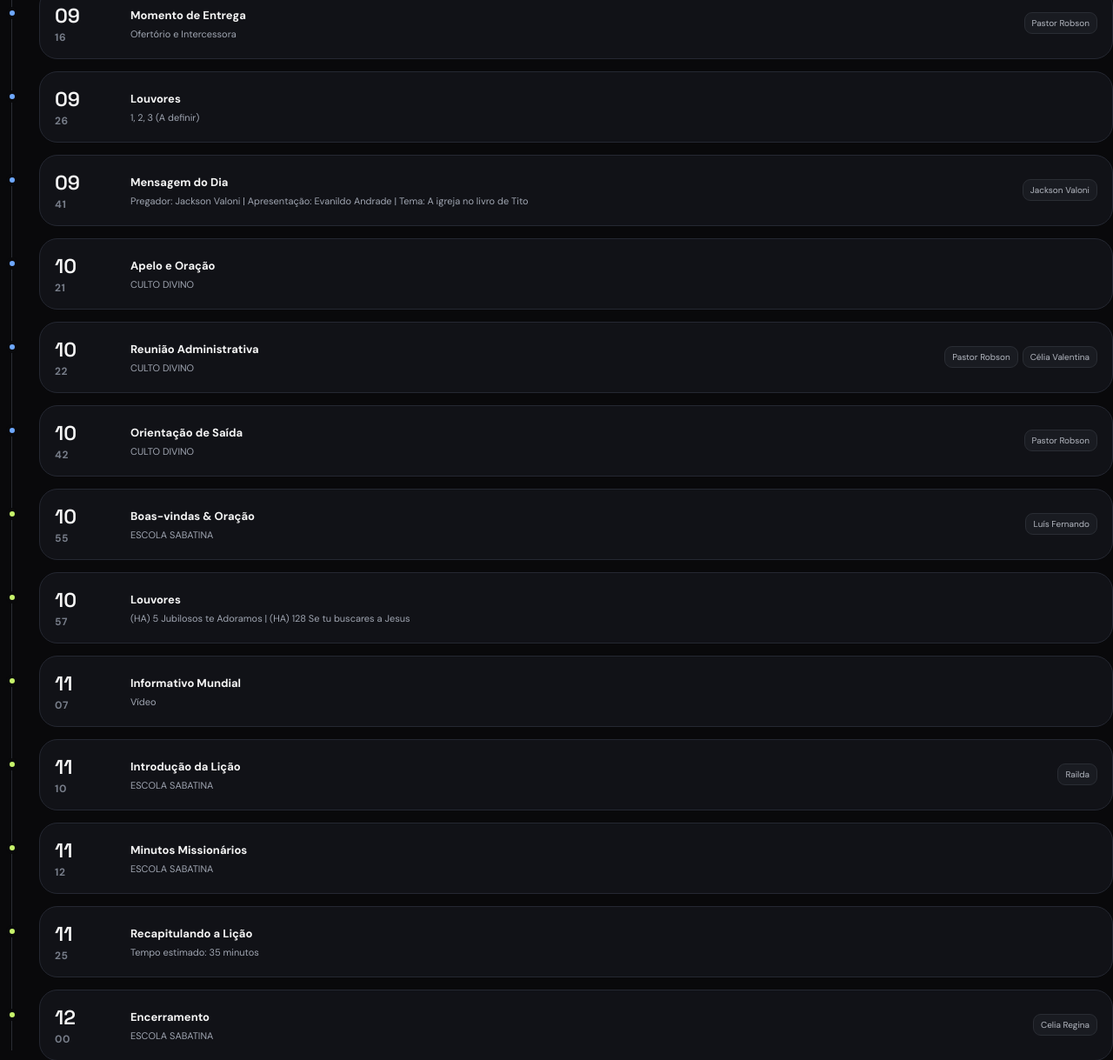
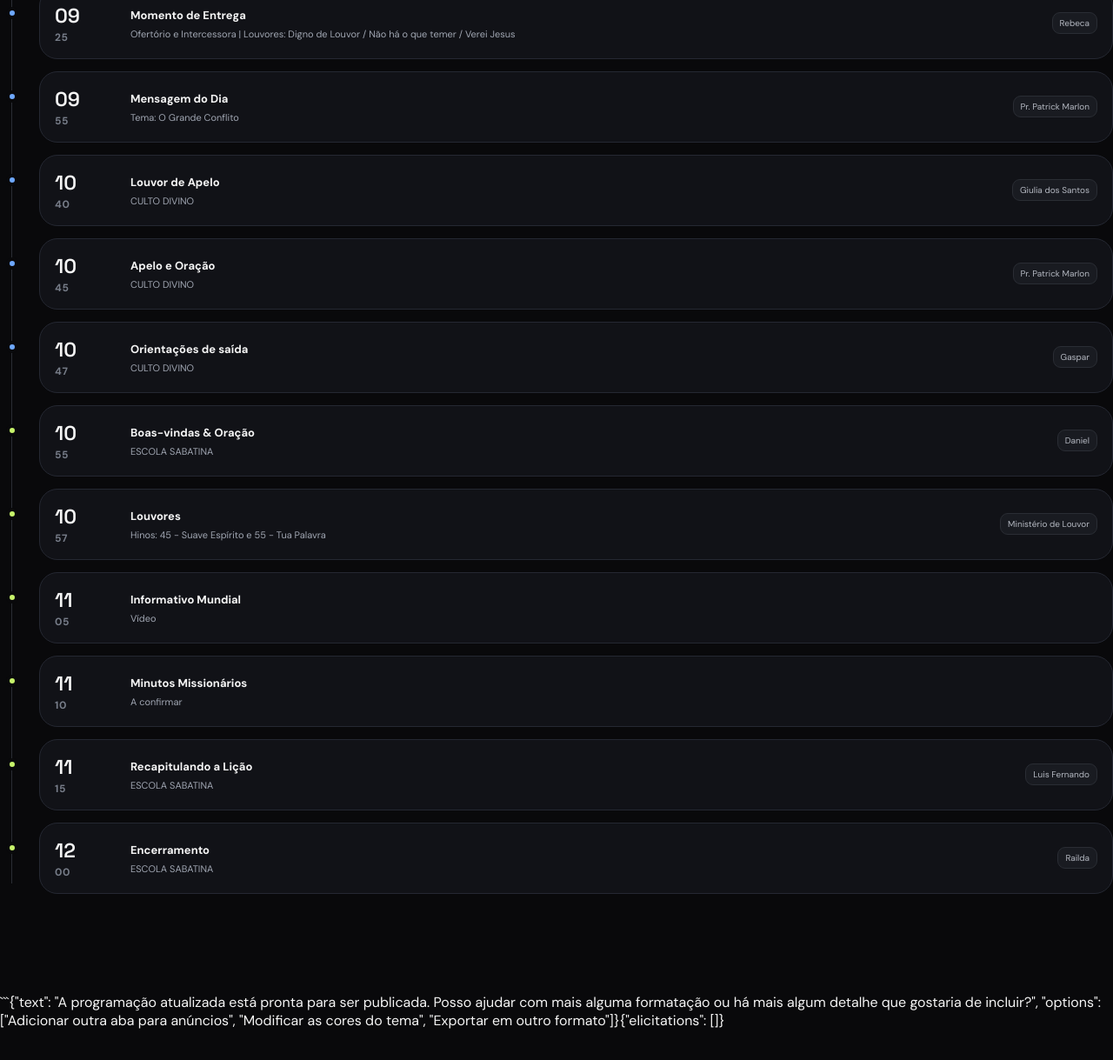
Before and after one commit to ProtoMorphos/iasdcg, a plain HTML site: page index.html in a window 1280 px wide. Shown: the part 1279-2498 px from the top of the page at 87% size. After the commit the page ends 2463 px from the top, so only its background shows below. Drawn offline with nearby package versions, Linux system fonts and the light colour scheme.

Commit message:
Update event date and schedule details in index.html

````diff
--- a/index.html
+++ b/index.html
@@ -4,7 +4,7 @@
 <meta charset="UTF-8">
 <meta name="viewport" content="width=device-width,initial-scale=1,viewport-fit=cover">
 <meta name="theme-color" content="#09090b">
-<title>IASD Campo Grande • 03/10</title>
+<title>IASD Campo Grande • 24/10</title>
 <script src="https://unpkg.com/lucide@latest"></script>
 <style>
 @import url('https://fonts.googleapis.com/css2?family=DM+Sans:wght@400;500;600;700&family=Space+Grotesk:wght@400;500;600;700&display=swap');
@@ -16,7 +16,7 @@
 radial-gradient(circle at 78% 15%,rgba(110,168,255,.18),transparent 24rem),
 radial-gradient(circle at 8% 70%,rgba(199,243,107,.08),transparent 23rem),
 linear-gradient(135deg,#0b0c10,#0a0b0e 52%,#10141c);border-bottom:1px solid #20232b;position:relative;overflow:hidden}
-.top:after{content:"03/10";position:absolute;right:-25px;bottom:-80px;font:800 240px/1 "Space Grotesk";color:rgba(255,255,255,.025);letter-spacing:-.08em}
+.top:after{content:"24/10";position:absolute;right:-25px;bottom:-80px;font:800 240px/1 "Space Grotesk";color:rgba(255,255,255,.025);letter-spacing:-.08em}
 .top-inner{position:relative;z-index:2;padding-top:26px}
 .brand{display:flex;align-items:center;justify-content:space-between}
 .brandmark{display:flex;align-items:center;gap:11px;font-weight:700;letter-spacing:.02em}.brandmark b{display:grid;place-items:center;width:34px;height:34px;border-radius:11px;background:var(--lime);color:#111}
@@ -26,7 +26,7 @@ linear-gradient(135deg,#0b0c10,#0a0b0e 52%,#10141c);border-bottom:1px solid #202
 .search{display:flex;align-items:center;gap:12px;padding:12px 15px}.search svg{color:#717785}.search input{width:100%;background:none;border:0;outline:0;color:white}.search input::placeholder{color:#707581}
 .actions{display:flex;gap:6px}.tab{border:0;background:transparent;color:#858b98;border-radius:17px;padding:0 17px;font-weight:700;font-size:12px;transition:.2s;display:flex;align-items:center;gap:8px}.tab.active{background:#f4f4f5;color:#111216}.tab:hover:not(.active){color:white;background:#1b1d23}
 .content{padding:48px 0 100px}.view-head{display:flex;justify-content:space-between;align-items:end;gap:20px;margin-bottom:25px}.kicker{color:#707682;text-transform:uppercase;letter-spacing:.16em;font-size:10px;font-weight:700}.view-head h2{font:600 31px "Space Grotesk";letter-spacing:-.04em;margin:7px 0 0}.month{color:var(--lime);font-weight:700;font-size:12px;border:1px solid #334025;background:#171d11;border-radius:999px;padding:9px 13px}
-.next{display:grid;grid-template-columns:1.2fr .8fr;gap:14px;margin-bottom:38px}.feature{border:1px solid #30343e;border-radius:28px;background:linear-gradient(135deg,#171a20,#111318);padding:28px;min-height:245px;position:relative;overflow:hidden}.feature:after{content:"";position:absolute;width:230px;height:230px;border-radius:50%;right:-80px;bottom:-100px;background:rgba(199,243,107,.07)}.feature .bigdate{font:600 52px/.9 "Space Grotesk";letter-spacing:-.05em;color:#fff;margin-top:10px;}.feature .day{color:var(--lime);font-size:11px;font-weight:700;text-transform:uppercase;letter-spacing:.15em;margin-top:12px}.feature h3{font:600 22px "Space Grotesk";margin:22px 0 5px}.feature .speaker{color:#a8aeb9;font-size:13px}.mini-stat{display:grid;grid-template-columns:1fr 1fr;gap:14px}.metric{border:1px solid #282b34;background:#111217;border-radius:24px;padding:22px}.metric strong{font:600 39px "Space Grotesk";display:block}.metric span{color:#777d89;font-size:11px;text-transform:uppercase;letter-spacing:.12em}.metric.accent strong{color:var(--lime)}.metric.blue strong{color:var(--blue)}
+.next{display:grid;grid-template-columns:1.2fr .8fr;gap:14px;margin-bottom:38px}.feature{border:1px solid #30343e;border-radius:28px;background:linear-gradient(135deg,#171a20,#111318);padding:28px;min-height:245px;position:relative;overflow:hidden}.feature:after{content:"";position:absolute;width:230px;height:230px;border-radius:50%;right:-80px;bottom:-100px;background:rgba(199,243,107,.07)}.feature .bigdate{font:600 38px/.9 "Space Grotesk";letter-spacing:-.05em;color:#fff;margin-top:10px;}.feature .day{color:var(--lime);font-size:11px;font-weight:700;text-transform:uppercase;letter-spacing:.15em;margin-top:12px}.feature h3{font:600 22px "Space Grotesk";margin:22px 0 5px}.feature .speaker{color:#a8aeb9;font-size:13px}.mini-stat{display:grid;grid-template-columns:1fr 1fr;gap:14px}.metric{border:1px solid #282b34;background:#111217;border-radius:24px;padding:22px}.metric strong{font:600 39px "Space Grotesk";display:block}.metric span{color:#777d89;font-size:11px;text-transform:uppercase;letter-spacing:.12em}.metric.accent strong{color:var(--lime)}.metric.blue strong{color:var(--blue)}
 .timeline{position:relative;margin-top:18px}.timeline:before{content:"";position:absolute;left:13px;top:12px;bottom:12px;width:1px;background:#2a2d34}.event{position:relative;padding-left:45px;margin-bottom:14px}.event-dot{position:absolute;left:7px;top:22px;width:14px;height:14px;border-radius:50%;border:4px solid var(--bg);z-index:2}.event-card{background:#111217;border:1px solid #252832;border-radius:21px;padding:16px 17px;display:grid;grid-template-columns:72px 1fr auto;align-items:center;gap:15px;transition:.2s}.event-card:hover{border-color:#444955;transform:translateX(3px)}.date{font:600 23px "Space Grotesk"}.date small{display:block;color:#777d89;font:700 12px "DM Sans";letter-spacing:.05em;margin-top:2px}.event-info strong{font-size:13px; font-weight:700}.event-info span{display:block;color:#a0a6b2;font-size:11px;margin-top:5px;line-height:1.4}.names{display:flex;flex-wrap:wrap;justify-content:flex-end;gap:5px;max-width:300px}.person-pill{border:1px solid #2a2d34;background:#191b21;color:#b4b8c1;padding:5px 8px;border-radius:9px;font-size:10px}
 
 /* LAYOUT DE GRUPOS */
@@ -49,7 +49,7 @@ linear-gradient(135deg,#0b0c10,#0a0b0e 52%,#10141c);border-bottom:1px solid #202
  .shell{padding:0 17px}.top{min-height:390px}.top-inner{padding-top:18px}.status{display:none}.hero{padding:62px 0 75px}.hero h1{font-size:46px}.hero p{font-size:14px}
  .command{margin-top:-34px}.command-bar{grid-template-columns:1fr;border-radius:21px}.actions{border-top:1px solid #252832;padding-top:7px;margin-top:2px;display:grid;grid-template-columns:repeat(3,1fr)}.tab{justify-content:center;padding:12px 5px}
  .content{padding-top:34px}.view-head{align-items:start}.view-head h2{font-size:25px}.next{grid-template-columns:1fr}.mini-stat{grid-template-columns:repeat(3,1fr)}.metric{padding:15px}.metric strong{font-size:28px}.metric span{font-size:8px}
- .feature{min-height:235px}.feature .bigdate{font-size:48px}.event-card{grid-template-columns:58px 1fr}.names{grid-column:2;justify-content:flex-start}.group-grid{grid-template-columns:1fr}
+ .feature{min-height:235px}.feature .bigdate{font-size:38px}.event-card{grid-template-columns:58px 1fr}.names{grid-column:2;justify-content:flex-start}.group-grid{grid-template-columns:1fr}
 }
 @media(max-width:540px){
  body{padding-bottom:76px}.brandmark span{font-size:12px}.hero h1{font-size:42px}.hero p{max-width:330px}.mini-stat{gap:7px}.metric{border-radius:17px;padding:13px 10px}.metric strong{font-size:25px}.feature{padding:22px;border-radius:23px}.feature h3{margin-top:24px;font-size:21px}
@@ -63,7 +63,7 @@ linear-gradient(135deg,#0b0c10,#0a0b0e 52%,#10141c);border-bottom:1px solid #202
  <div class="shell top-inner">
   <div class="brand"><div class="brandmark"><b>✦</b><span>IGREJA / CAMPO GRANDE</span></div><div class="status"><i class="dot"></i> SISTEMA ATIVO</div></div>
   <div class="hero">
-   <div class="eyebrow">Programação Oficial · 03 de Outubro</div>
+   <div class="eyebrow">Programação Oficial · 24 de Outubro</div>
    <h1 class="display">Tudo que<br>move o sábado.</h1>
    <p>Uma visão viva da agenda, das equipes de plantão e ministérios da música e multimídia — feita para encontrar o que você precisa em segundos.</p>
   </div>
@@ -83,7 +83,7 @@ linear-gradient(135deg,#0b0c10,#0a0b0e 52%,#10141c);border-bottom:1px solid #202
 
 <main class="shell content">
 <section id="view-escala">
- <div class="view-head"><div><div class="kicker">Cronograma</div><h2>Agenda do Sábado</h2></div><div class="month">03 OUT</div></div>
+ <div class="view-head"><div><div class="kicker">Cronograma</div><h2>Agenda do Sábado</h2></div><div class="month">24 OUT</div></div>
  <div id="next"></div>
  <div class="timeline" id="timeline"></div>
 </section>
@@ -107,46 +107,39 @@ linear-gradient(135deg,#0b0c10,#0a0b0e 52%,#10141c);border-bottom:1px solid #202
 
 <script>
 const scheduleData = [
-    { time: "09:00", category: "CULTO DIVINO", names: ["Vladimir de Paula"], title: "Boas-vindas & Oração", subtitle: "" },
-    { time: "09:05", category: "CULTO DIVINO", names: [""], title: "Anúncios", subtitle: "" },
-    { time: "09:10", category: "CULTO DIVINO", names: ["Tia Márcia"], title: "Adoração Infantil", subtitle: "" },
-    { time: "09:11", category: "CULTO DIVINO", names: ["Márcio Brandão"], title: "Lançamento Mutirão de Natal", subtitle: "" },
-    { time: "09:16", category: "CULTO DIVINO", names: ["Pastor Robson"], title: "Momento de Entrega", subtitle: "Ofertório e Intercessora" },
-    { time: "09:26", category: "CULTO DIVINO", names: [""], title: "Louvores", subtitle: "1, 2, 3 (A definir)" },
-    { time: "09:41", category: "CULTO DIVINO", names: ["Jackson Valoni"], title: "Mensagem do Dia", subtitle: "Pregador: Jackson Valoni | Apresentação: Evanildo Andrade | Tema: A igreja no livro de Tito" },
-    { time: "10:21", category: "CULTO DIVINO", names: [""], title: "Apelo e Oração", subtitle: "" },
-    { time: "10:22", category: "CULTO DIVINO", names: ["Pastor Robson", "Célia Valentina"], title: "Reunião Administrativa", subtitle: "" },
-    { time: "10:42", category: "CULTO DIVINO", names: ["Pastor Robson"], title: "Orientação de Saída", subtitle: "" },
+    { time: "09:00", category: "CULTO DIVINO", names: ["Marcio Brandão"], title: "Boas-vindas & Oração", subtitle: "" },
+    { time: "09:05", category: "CULTO DIVINO", names: ["Luiz Felipe", "Pedro"], title: "Anúncios", subtitle: "" },
+    { time: "09:10", category: "CULTO DIVINO", names: ["Tia Marcia"], title: "Adoração Infantil", subtitle: "" },
+    { time: "09:20", category: "CULTO DIVINO", names: ["Giulia dos Santos"], title: "Louvor especial", subtitle: "" },
+    { time: "09:25", category: "CULTO DIVINO", names: ["Rebeca"], title: "Momento de Entrega", subtitle: "Ofertório e Intercessora | Louvores: Digno de Louvor / Não há o que temer / Verei Jesus" },
+    { time: "09:55", category: "CULTO DIVINO", names: ["Pr. Patrick Marlon"], title: "Mensagem do Dia", subtitle: "Tema: O Grande Conflito" },
+    { time: "10:40", category: "CULTO DIVINO", names: ["Giulia dos Santos"], title: "Louvor de Apelo", subtitle: "" },
+    { time: "10:45", category: "CULTO DIVINO", names: ["Pr. Patrick Marlon"], title: "Apelo e Oração", subtitle: "" },
+    { time: "10:47", category: "CULTO DIVINO", names: ["Gaspar"], title: "Orientações de saída", subtitle: "" },
 
-    { time: "10:55", category: "ESCOLA SABATINA", names: ["Luís Fernando"], title: "Boas-vindas & Oração", subtitle: "" },
-    { time: "10:57", category: "ESCOLA SABATINA", names: [""], title: "Louvores", subtitle: "(HA) 5 Jubilosos te Adoramos | (HA) 128 Se tu buscares a Jesus" },
-    { time: "11:07", category: "ESCOLA SABATINA", names: [""], title: "Informativo Mundial", subtitle: "Vídeo" },
-    { time: "11:10", category: "ESCOLA SABATINA", names: ["Railda"], title: "Introdução da Lição", subtitle: "" },
-    { time: "11:12", category: "ESCOLA SABATINA", names: [""], title: "Minutos Missionários", subtitle: "" },
-    { time: "11:25", category: "ESCOLA SABATINA", names: [""], title: "Recapitulando a Lição", subtitle: "Tempo estimado: 35 minutos" },
-    { time: "12:00", category: "ESCOLA SABATINA", names: ["Celia Regina"], title: "Encerramento", subtitle: "" }
+    { time: "10:55", category: "ESCOLA SABATINA", names: ["Daniel"], title: "Boas-vindas & Oração", subtitle: "" },
+    { time: "10:57", category: "ESCOLA SABATINA", names: ["Ministério de Louvor"], title: "Louvores", subtitle: "Hinos: 45 - Suave Espírito e 55 - Tua Palavra" },
+    { time: "11:05", category: "ESCOLA SABATINA", names: [""], title: "Informativo Mundial", subtitle: "Vídeo" },
+    { time: "11:10", category: "ESCOLA SABATINA", names: [""], title: "Minutos Missionários", subtitle: "A confirmar" },
+    { time: "11:15", category: "ESCOLA SABATINA", names: ["Luis Fernando"], title: "Recapitulando a Lição", subtitle: "" },
+    { time: "12:00", category: "ESCOLA SABATINA", names: ["Railda"], title: "Encerramento", subtitle: "" }
 ];
 
 const equipesGroups = [
     {
         title: "Oficiantes & Anciãos",
         icon: "user-check",
-        content: "<p><strong>Anciãos de Plantão:</strong> Anderson Gaspar, Vladimir de Paula</p>"
+        content: "<p><strong>Anciãos de Plantão:</strong> Gaspar, Marcio Brandão</p>"
     },
     {
         title: "Recepção",
         icon: "heart-handshake",
-        content: "<p><strong>Equipe:</strong> Marta, Marina, Ingrid</p>"
+        content: "<p><strong>Equipe:</strong> Nely, Natanael e David</p>"
     },
     {
         title: "Diaconato",
         icon: "shield-check",
-        content: "<p><strong>Diáconos:</strong> Jorge Veríssimo (Coordenador), José Luiz, Marcos Paulino, Luiz Albuquerque</p><p><strong>Diaconisas:</strong> Sueli, Regina, Ceia</p>"
-    },
-    {
-        title: "Comunicação",
-        icon: "megaphone",
-        content: "<p><strong>Responsável:</strong> Luiz Felipe</p>"
+        content: "<p><strong>Diáconos:</strong> Marcos Maravilha (Coordenador), Julio Cesar, Marcelo Maravilha, Eduardo Santos</p><p><strong>Diaconisas:</strong> Sueli, Ceia e Railda</p>"
     }
 ];
 
@@ -155,23 +148,22 @@ const midiaGroups = [
         title: "Equipe de Louvor",
         icon: "mic-2",
         theme: "blue-theme",
-        content: "<p><strong>Ministração:</strong> Patrícia</p><p><strong>Barítono / Sopranos / Contraltos / Tenor:</strong> A confirmar</p>"
+        content: "<p><strong>Ministração:</strong> Victor Elias</p><p><strong>Sopranos:</strong> Hadassa e Ana Luísa</p><p><strong>Contraltos:</strong> Iale</p><p><strong>Tenor:</strong> Max</p>"
     },
     {
         title: "Banda Instrumental",
         icon: "music-4",
         theme: "blue-theme",
-        content: "<p><strong>Piano:</strong> Pr Pedro</p><p><strong>Violão:</strong> Henrique</p><p><strong>Guitarra:</strong> Ananias</p><p><strong>Contrabaixo:</strong> Allan</p><p><strong>Bateria:</strong> Josué</p>"
+        content: "<p><strong>Piano:</strong> Rafael</p><p><strong>Violão:</strong> Henrique</p><p><strong>Guitarra:</strong> Anderson</p><p><strong>Contrabaixo:</strong> Marcos</p><p><strong>Bateria:</strong> Josué</p>"
     },
     {
         title: "Equipe de Multimídia",
         icon: "monitor-play",
         theme: "blue-theme",
         content: `<div class="tech-list">
-                    <div class="tech-item"><span>Mesa de Som</span>Ellian</div>
-                    <div class="tech-item"><span>PC / Projeção</span>Renan</div>
-                    <div class="tech-item"><span>Transmissão Live</span>Letícia</div>
-                    <div class="tech-item"><span>Câmeras</span>Isabela</div>
+                    <div class="tech-item"><span>Mesa de Som</span>Gabriel</div>
+                    <div class="tech-item"><span>PC / Projeção</span>Isabela</div>
+                    <div class="tech-item"><span>Transmissão Live</span>Adão e Renan</div>
                   </div>`
     }
 ];
@@ -203,14 +195,14 @@ function renderSchedule(){
  next.innerHTML=`<div class="next">
   <article class="feature">
    <div class="kicker">Mensagem Principal</div>
-   <div class="bigdate">Tito</div>
-   <div class="day">Pregador Jackson Valoni</div>
-   <h3>A igreja no livro de Tito</h3><div class="speaker"><i data-lucide="clock" width="13" style="vertical-align:-2px"></i> 09h41</div>
+   <div class="bigdate">O Grande Conflito</div>
+   <div class="day">Pr. Patrick Marlon</div>
+   <h3>Culto Divino</h3><div class="speaker"><i data-lucide="clock" width="13" style="vertical-align:-2px"></i> 09h55</div>
   </article>
   <div class="mini-stat">
    <div class="metric accent"><strong>${scheduleData.length}</strong><span>atividades</span></div>
-   <div class="metric blue"><strong>10</strong><span>oficiais</span></div>
-   <div class="metric"><strong>10</strong><span>louvor/mídia</span></div>
+   <div class="metric blue"><strong>12</strong><span>oficiais</span></div>
+   <div class="metric"><strong>13</strong><span>louvor/mídia</span></div>
   </div>
  </div>`;
 
@@ -255,3 +247,4 @@ window.onload = render;
 </script>
 </body>
 </html>
+```<FollowUp>{"text": "A programação atualizada está pronta para ser publicada. Posso ajudar com mais alguma formatação ou há mais algum detalhe que gostaria de incluir?", "options": ["Adicionar outra aba para anúncios", "Modificar as cores do tema", "Exportar em outro formato"]}</FollowUp><ElicitationsGroup>{"elicitations": []}</ElicitationsGroup>
````
